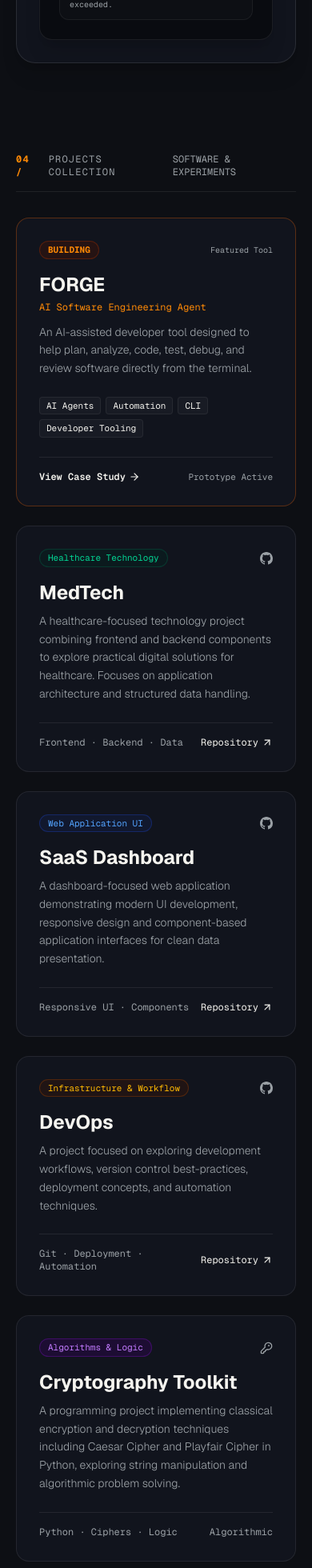
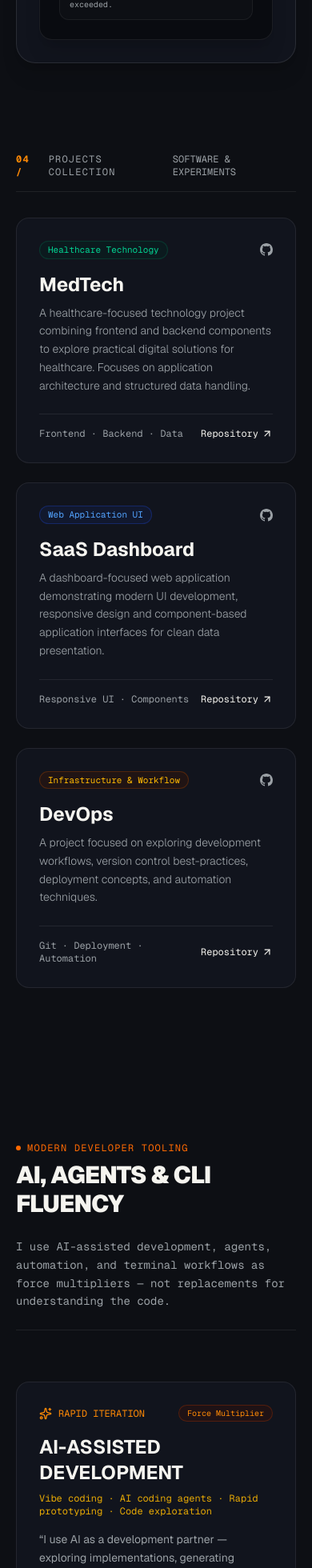
Before and after one commit to nikhi20-900/nikhil-portfolio, a Next.js app: page / in a window 390 px wide. Shown: the part 10040-12000 px from the top of the page at 80% size. Built offline with nearby package versions, Linux system fonts and the light colour scheme.

Commit message:
feat: remove Cryptography Toolkit and streamline project collection

```diff
--- a/components/projects-grid.tsx
+++ b/components/projects-grid.tsx
@@ -1,6 +1,6 @@
 "use client";
 
-import { Flame, ArrowUpRight, ArrowRight, KeyRound } from "lucide-react";
+import { Flame, ArrowUpRight } from "lucide-react";
 import { GithubIcon } from "./ui/icons";
 
 export function ProjectsGrid() {
@@ -116,55 +116,7 @@ export function ProjectsGrid() {
             <span className="text-xs font-mono text-[#9ba1a6]">SOFTWARE &amp; EXPERIMENTS</span>
           </div>
 
-          <div className="grid grid-cols-1 md:grid-cols-2 lg:grid-cols-3 gap-6">
-            {/* Forge Card */}
-            <div
-              className="p-7 rounded-2xl bg-[#11141d] border border-orange-500/30 hover:border-orange-500/60 transition-all flex flex-col justify-between"
-              data-project-card="true"
-            >
-              <div>
-                <div className="flex items-center justify-between mb-4">
-                  <span className="text-[11px] font-mono text-orange-400 bg-orange-950/40 px-2.5 py-0.5 rounded-full border border-orange-800/40 font-bold">
-                    BUILDING
-                  </span>
-                  <span className="text-[10px] font-mono text-[#9ba1a6]">Featured Tool</span>
-                </div>
-
-                <h4 className="text-2xl font-bold text-[#f5f4ef] mb-1">FORGE</h4>
-                <div className="text-xs font-mono text-orange-400 mb-3">
-                  AI Software Engineering Agent
-                </div>
-                <p className="text-sm text-[#9ba1a6] leading-relaxed mb-6 font-light">
-                  An AI-assisted developer tool designed to help plan, analyze, code, test, debug,
-                  and review software directly from the terminal.
-                </p>
-
-                <div className="flex flex-wrap gap-1.5 mb-6">
-                  {["AI Agents", "Automation", "CLI", "Developer Tooling"].map((tag) => (
-                    <span
-                      key={tag}
-                      className="px-2 py-0.5 text-[11px] font-mono bg-white/[0.03] text-[#f5f4ef] rounded border border-white/[0.06]"
-                    >
-                      {tag}
-                    </span>
-                  ))}
-                </div>
-              </div>
-
-              <div className="pt-4 border-t border-white/[0.08] flex items-center justify-between">
-                <a
-                  href="#forge"
-                  className="inline-flex items-center gap-1 text-xs font-mono text-[#f5f4ef] hover:text-orange-400 font-semibold"
-                >
-                  <span>View Case Study</span>
-                  <ArrowRight className="w-3.5 h-3.5" />
-                </a>
-                <span className="text-[11px] font-mono text-[#9ba1a6]">
-                  Prototype Active
-                </span>
-              </div>
-            </div>
-
+          <div className="grid grid-cols-1 md:grid-cols-3 gap-6">
             {/* MedTech */}
             <div
               className="p-7 rounded-2xl bg-[#11141d] border border-white/[0.08] hover:border-white/[0.18] transition-all flex flex-col justify-between"
@@ -295,37 +247,6 @@ export function ProjectsGrid() {
                 </a>
               </div>
             </div>
-
-            {/* Cryptography Toolkit */}
-            <div
-              className="p-7 rounded-2xl bg-[#11141d] border border-white/[0.08] hover:border-white/[0.18] transition-all flex flex-col justify-between md:col-span-2 lg:col-span-1"
-              data-project-card="true"
-            >
-              <div>
-                <div className="flex items-center justify-between mb-4">
-                  <span className="text-[11px] font-mono text-purple-400 bg-purple-950/30 px-2.5 py-0.5 rounded-full border border-purple-800/40">
-                    Algorithms &amp; Logic
-                  </span>
-                  <KeyRound className="w-4 h-4 text-[#9ba1a6]" />
-                </div>
-
-                <h4 className="text-2xl font-bold text-[#f5f4ef] mb-2">
-                  Cryptography Toolkit
-                </h4>
-                <p className="text-sm text-[#9ba1a6] leading-relaxed mb-6 font-light">
-                  A programming project implementing classical encryption and decryption
-                  techniques including Caesar Cipher and Playfair Cipher in Python, exploring
-                  string manipulation and algorithmic problem solving.
-                </p>
-              </div>
-
-              <div className="pt-4 border-t border-white/[0.08] flex items-center justify-between">
-                <span className="text-xs font-mono text-[#9ba1a6]">
-                  Python · Ciphers · Logic
-                </span>
-                <span className="text-xs font-mono text-[#9ba1a6]">Algorithmic</span>
-              </div>
-            </div>
           </div>
         </div>
       </div>
--- a/components/tools-map.tsx
+++ b/components/tools-map.tsx
@@ -86,8 +86,8 @@ const TOOLS_DATA: ToolItem[] = [
     category: "build",
     categoryLabel: "BUILD",
     status: "Used in",
-    usage: "NAVIGEN autonomous nodes & Cryptography Toolkit ciphers",
-    connectedProjects: ["NAVIGEN UGV", "Cryptography Toolkit"],
+    usage: "NAVIGEN autonomous nodes & trajectory calculation",
+    connectedProjects: ["NAVIGEN UGV"],
   },
 
   // 2. AI & AUTOMATION
```
